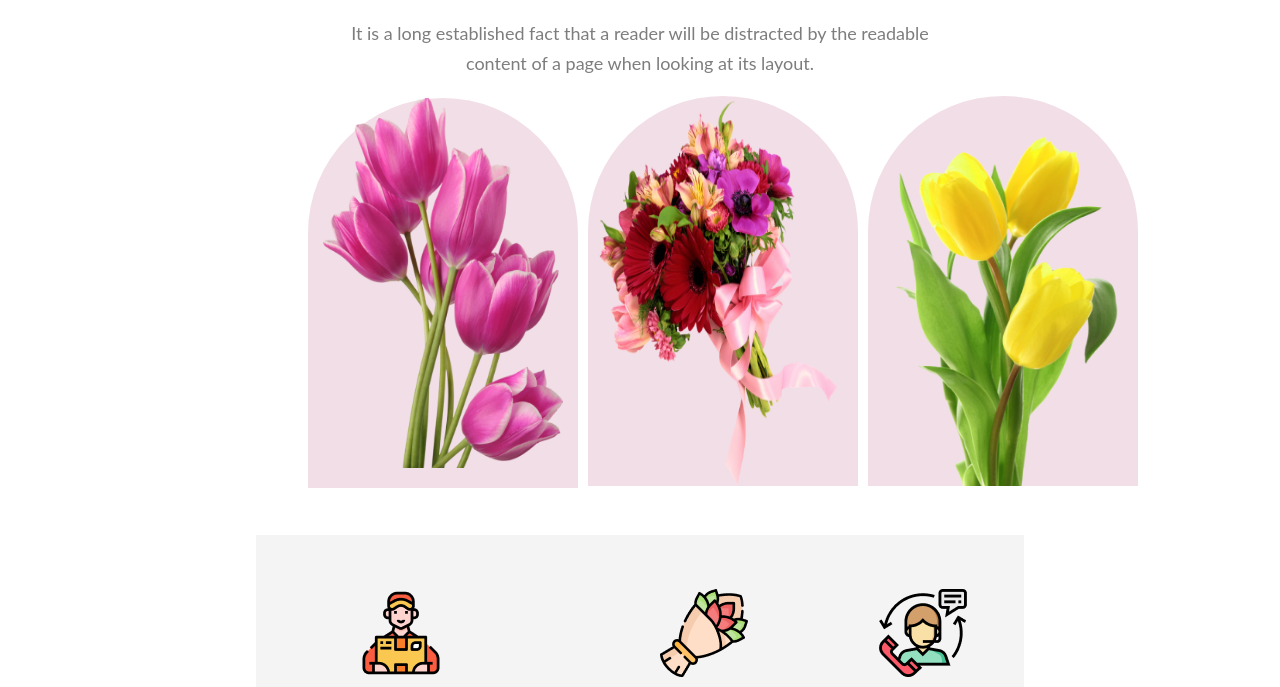
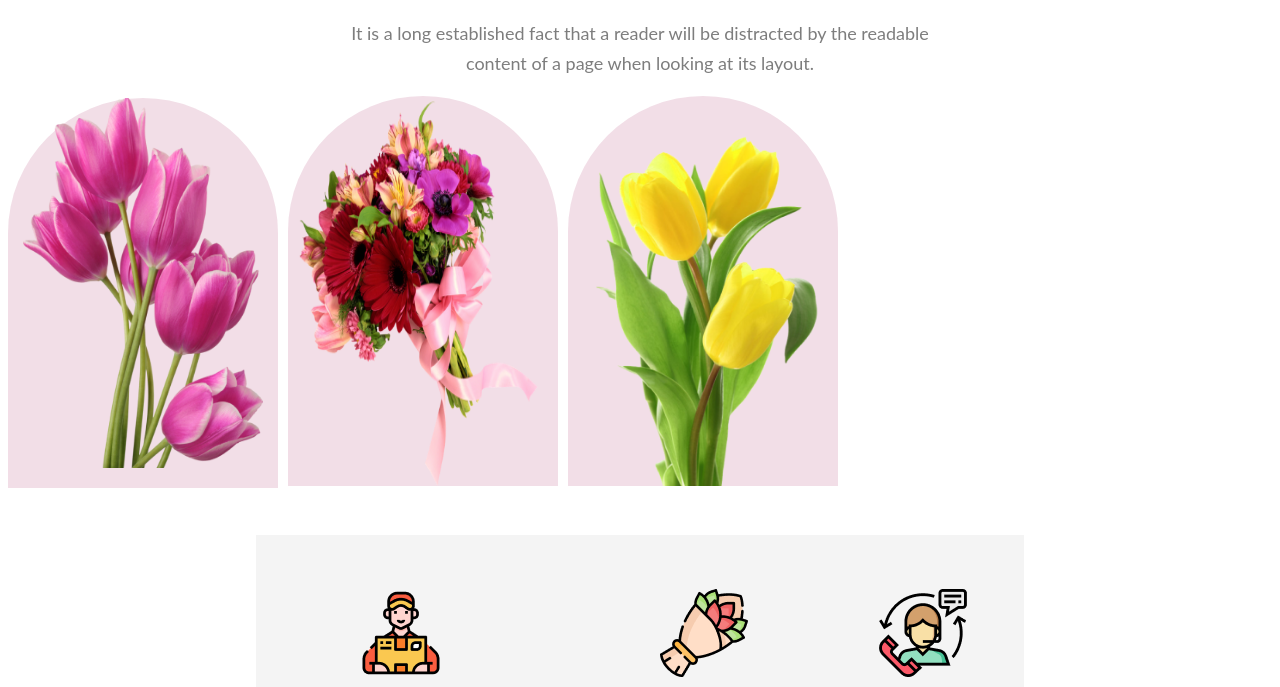
Before and after one commit to hasibhu/flowershop, a plain HTML site: page index.html in a window 1280 px wide. Shown: the part 756-1443 px from the top of the page. Drawn offline with Linux system fonts and the light colour scheme.

Commit message:
images css changed

```diff
--- a/style.css
+++ b/style.css
@@ -53,7 +53,6 @@
 
 .featured-flowers{
     padding-top: 90px;
-
     color: #272727;
     text-align: center;
     font-family: Lato;
@@ -81,7 +80,7 @@
 .image-sidebyside{
     display: flex;
     align-items: center;
-    padding: 0 0 0 300px;
+    /* padding: 0 0 0 300px; */
     gap: 10px;
     text-align: center;
 
```
